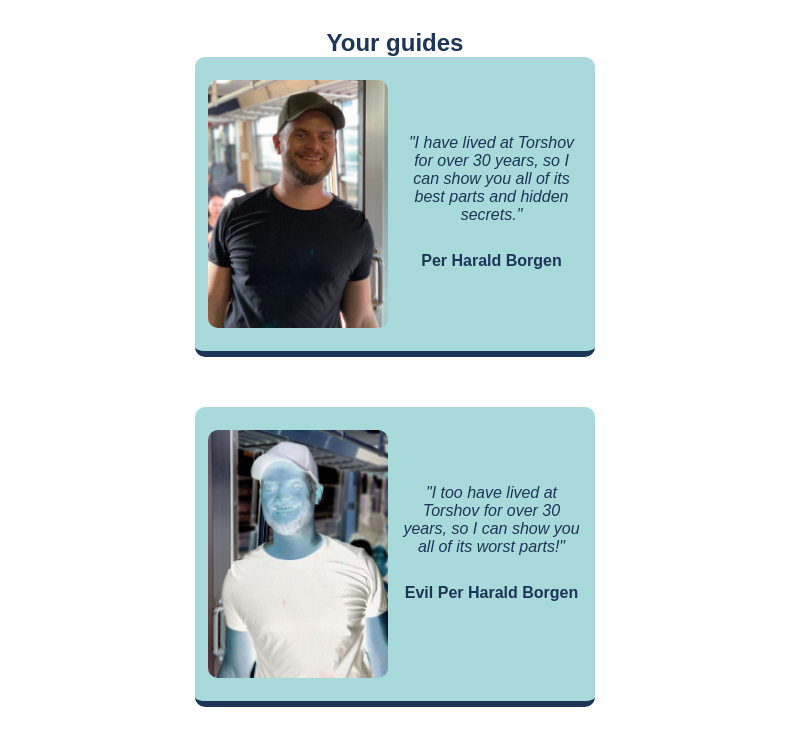
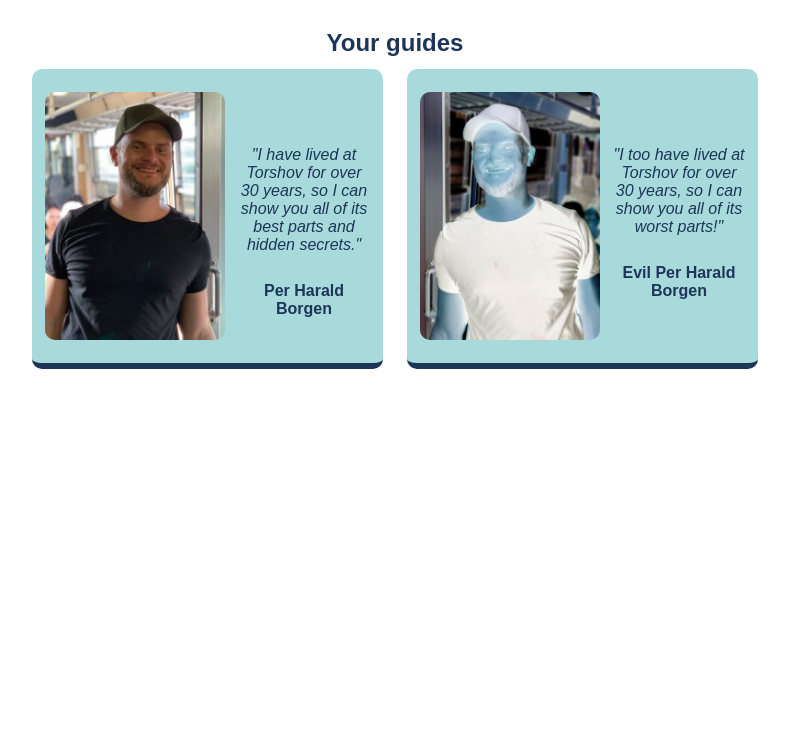
Before and after one commit to DrewBuchanan/HometownHomepage, a website built with Vite: page index.html in a window 1280 px wide. Shown: the part 699-1444 px from the top of the page, without its empty margins (245-1034 px from the left). After the commit the page ends 1118 px from the top, so only its background shows below. Built offline with nearby package versions, Linux system fonts and the light colour scheme.

Commit message:
Fix horizontal padding on guides

```diff
--- a/css/styles.css
+++ b/css/styles.css
@@ -94,12 +94,19 @@ h3 {
     border-radius: 50px;
 }
 
+#guidesContainer {
+    display:flex;
+    justify-content: center;
+    width: 750px;
+    margin: 12px auto 0px auto;
+}
+
 .guide {
     display:flex;
     flex-direction: row-reverse;
     width: 400px;
     height: 294px;
-    margin: auto auto 50px auto;
+    margin: auto 12px 50px 12px;
     background-color: #A8DADC;
     border-color:#1D3557;
     border-style: solid;
```
